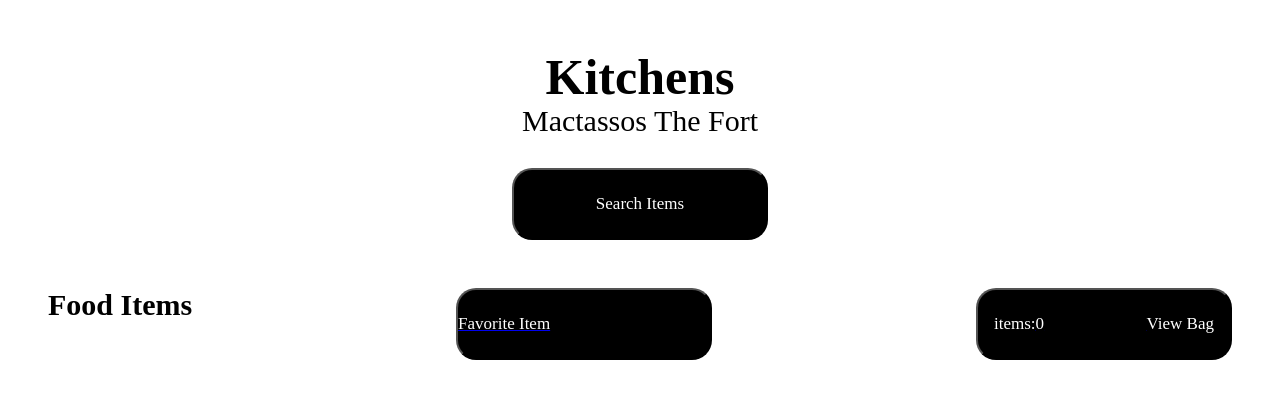
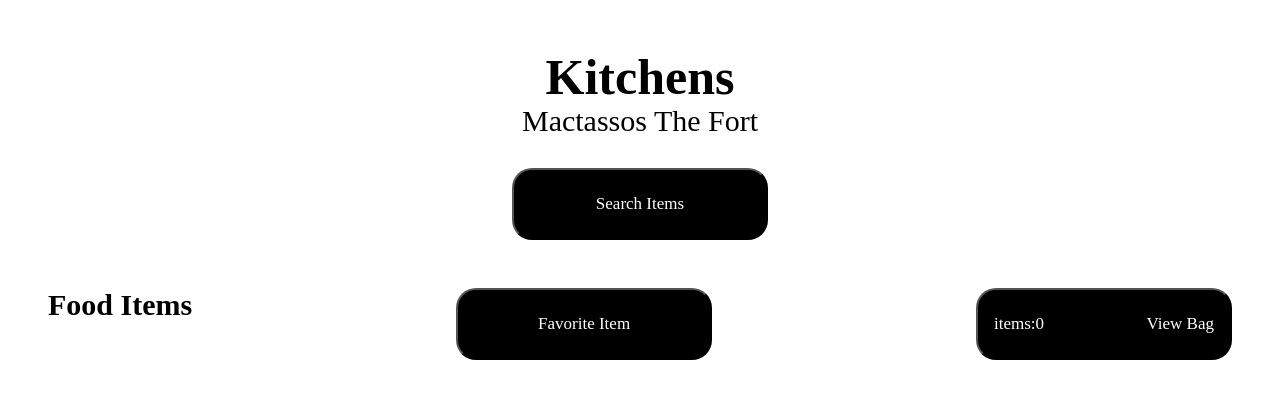
Before and after one commit to Aayshaparveen786/MacTossos, a React (Vite) app: page / in a window 1280 px wide. Shown: the top 398 px of the page. Built offline with nearby package versions, Linux system fonts and the light colour scheme; no server answers; a web font is replaced by a local one.

Commit message:
Add some styling

```diff
--- a/src/components/mealItems.css
+++ b/src/components/mealItems.css
@@ -23,6 +23,14 @@
   display: flex;
   align-items: center;
   justify-content: space-between;
+}
+.Fvt-btn{
+  background-color: black;
+  color: white;
+  width: 20vw;
+  border-radius: 20px;
+  height: 9vh;
+  font-size: 17px;
 }
 span{
   margin-left: 1rem;
--- a/src/components/mealItems.jsx
+++ b/src/components/mealItems.jsx
@@ -59,7 +59,7 @@ const Mealitems = () => {
       <div className="heading-box">
         <h2 className="food-heading">Food Items</h2>
         <NavLink to="/FavoriteItem">
-          <button className="view-btn">Favorite Item</button>
+          <button className="Fvt-btn">Favorite Item</button>
         </NavLink>
         <NavLink to="/AddItems">
           <button className="view-btn">
```
